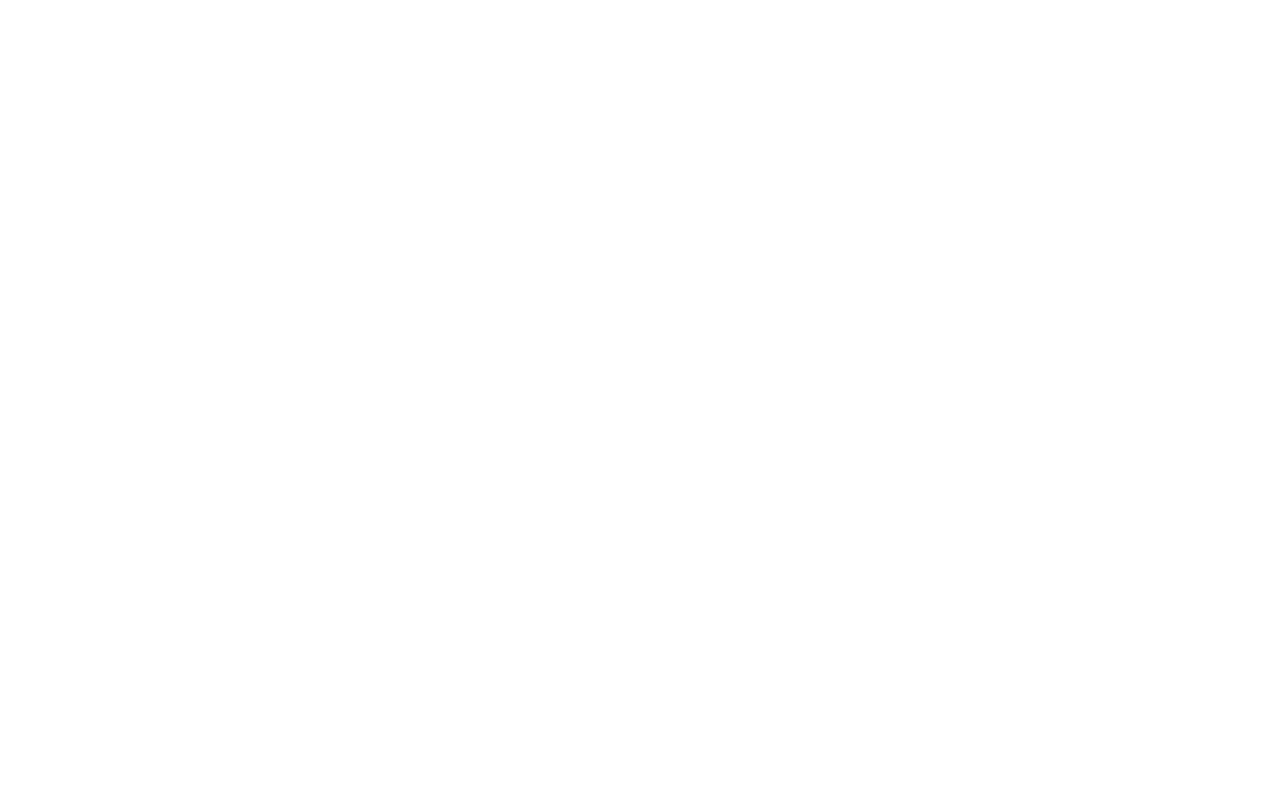
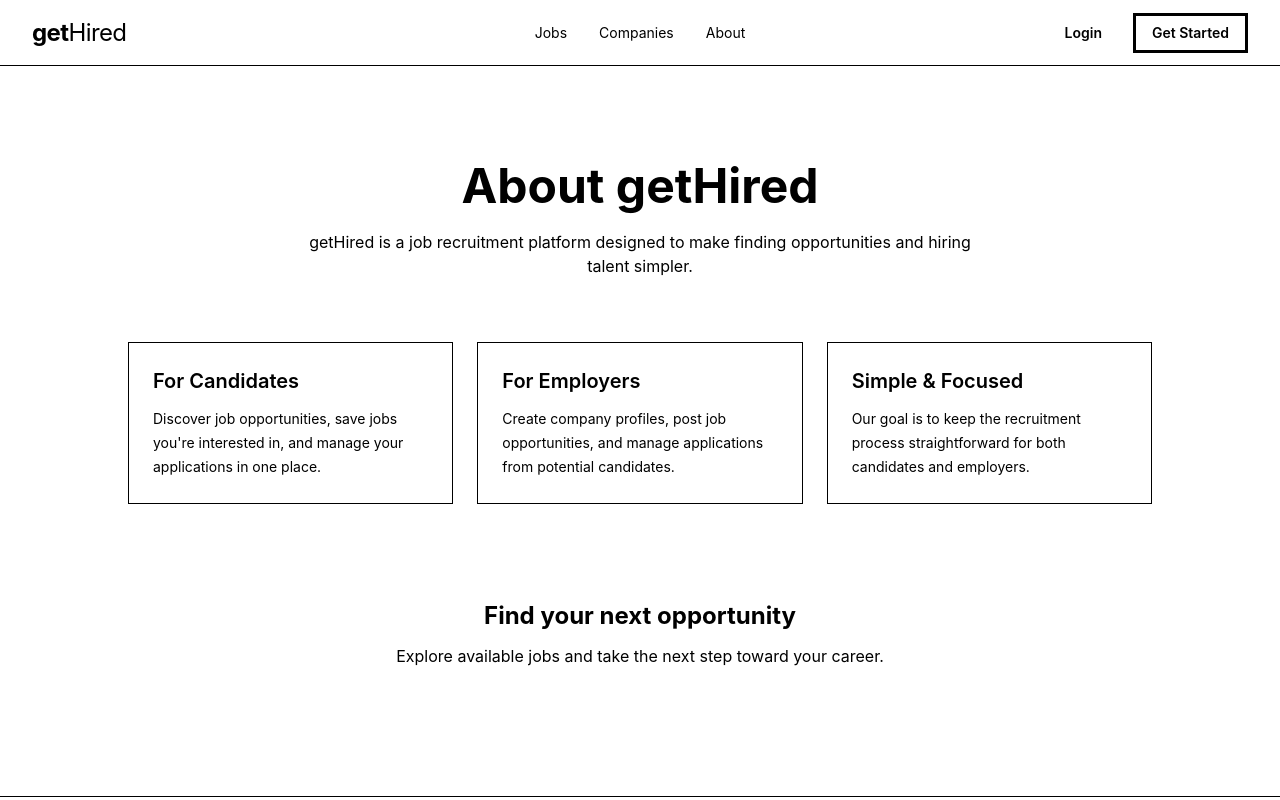
Before and after one commit to Sujan7Neupane/get-hired, a React (Vite) app in the folder frontend/: page /about in a window 1280 px wide. Before the commit this address had no page. Shown: the top 800 px of the page. Built offline with nearby package versions, Linux system fonts and the light colour scheme.

Commit message:
feat: add static about page

```diff
--- a/frontend/src/main.tsx
+++ b/frontend/src/main.tsx
@@ -18,6 +18,7 @@
 import ProtectedRoute from "./components/ProtectedRoute.tsx";
 import MyApplicationsPage from "./pages/MyApplicationPage.tsx";
 import SavedJobsPage from "./pages/SavedJobPage.tsx";
+import AboutPage from "./pages/AboutPage.tsx";
 
 createRoot(document.getElementById("root")!).render(
   <Provider store={store}>
@@ -32,6 +33,7 @@
           <Route path="companies/:id" element={<CompanyDetailsPage />} />
           <Route path="login" element={<LoginPage />} />
           <Route path="register" element={<RegisterPage />} />
+          <Route path="about" element={<AboutPage />} />
 
           {/* Employer Routes */}
           <Route element={<ProtectedRoute allowedRoles={["employer"]} />}>
--- /dev/null
+++ b/frontend/src/pages/AboutPage.tsx
@@ -0,0 +1,53 @@
+const AboutPage = () => {
+  return (
+    <section className="mx-auto max-w-5xl py-16">
+      <div className="text-center">
+        <h1 className="text-4xl font-bold sm:text-5xl">About getHired</h1>
+
+        <p className="mx-auto mt-5 max-w-2xl text-base-content/60">
+          getHired is a job recruitment platform designed to make finding
+          opportunities and hiring talent simpler.
+        </p>
+      </div>
+
+      <div className="mt-16 grid gap-6 md:grid-cols-3">
+        <div className="rounded-box border border-base-300 p-6">
+          <h2 className="text-xl font-semibold">For Candidates</h2>
+
+          <p className="mt-3 text-sm leading-6 text-base-content/60">
+            Discover job opportunities, save jobs you're interested in, and
+            manage your applications in one place.
+          </p>
+        </div>
+
+        <div className="rounded-box border border-base-300 p-6">
+          <h2 className="text-xl font-semibold">For Employers</h2>
+
+          <p className="mt-3 text-sm leading-6 text-base-content/60">
+            Create company profiles, post job opportunities, and manage
+            applications from potential candidates.
+          </p>
+        </div>
+
+        <div className="rounded-box border border-base-300 p-6">
+          <h2 className="text-xl font-semibold">Simple & Focused</h2>
+
+          <p className="mt-3 text-sm leading-6 text-base-content/60">
+            Our goal is to keep the recruitment process straightforward for both
+            candidates and employers.
+          </p>
+        </div>
+      </div>
+
+      <div className="mt-16 rounded-box bg-base-200 p-8 text-center">
+        <h2 className="text-2xl font-bold">Find your next opportunity</h2>
+
+        <p className="mx-auto mt-3 max-w-xl text-base-content/60">
+          Explore available jobs and take the next step toward your career.
+        </p>
+      </div>
+    </section>
+  );
+};
+
+export default AboutPage;
```
